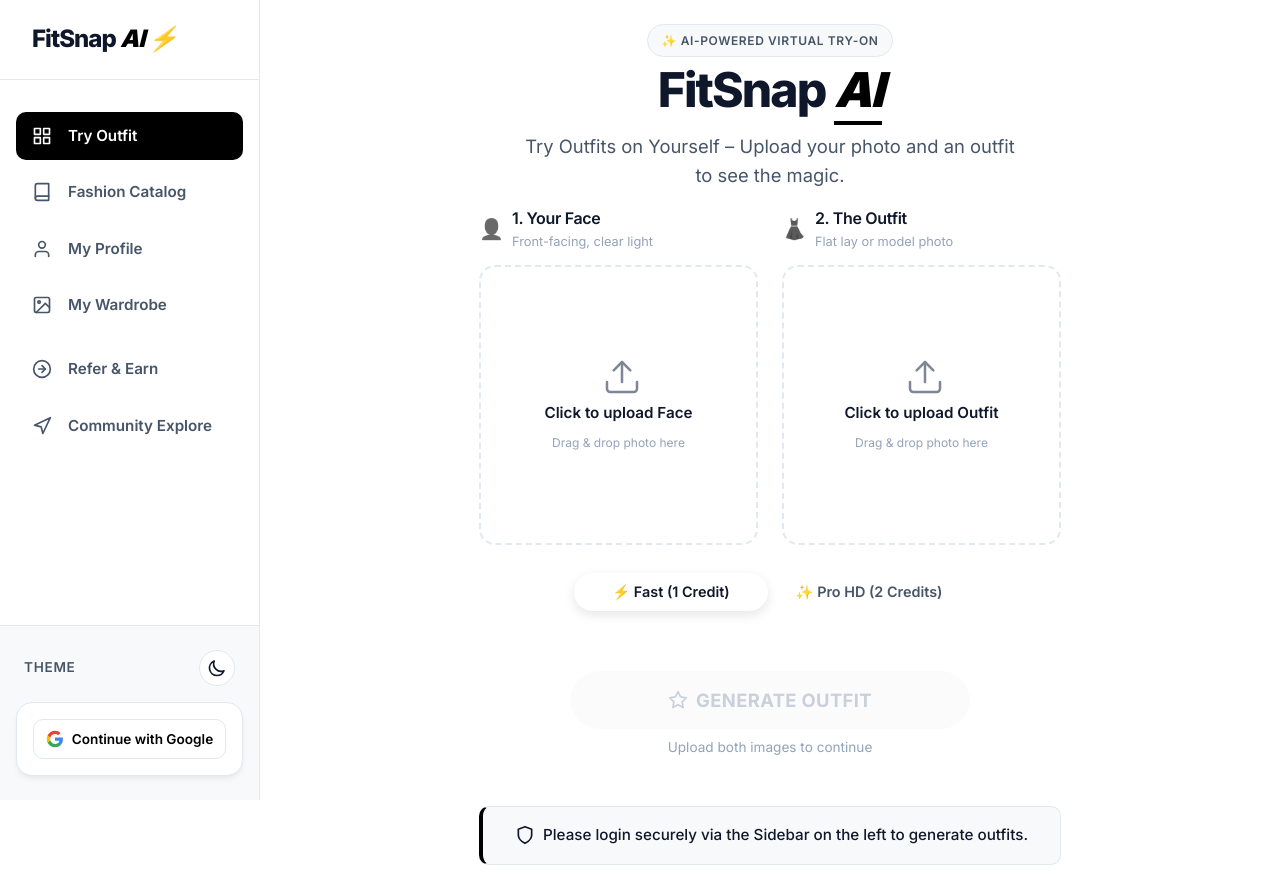
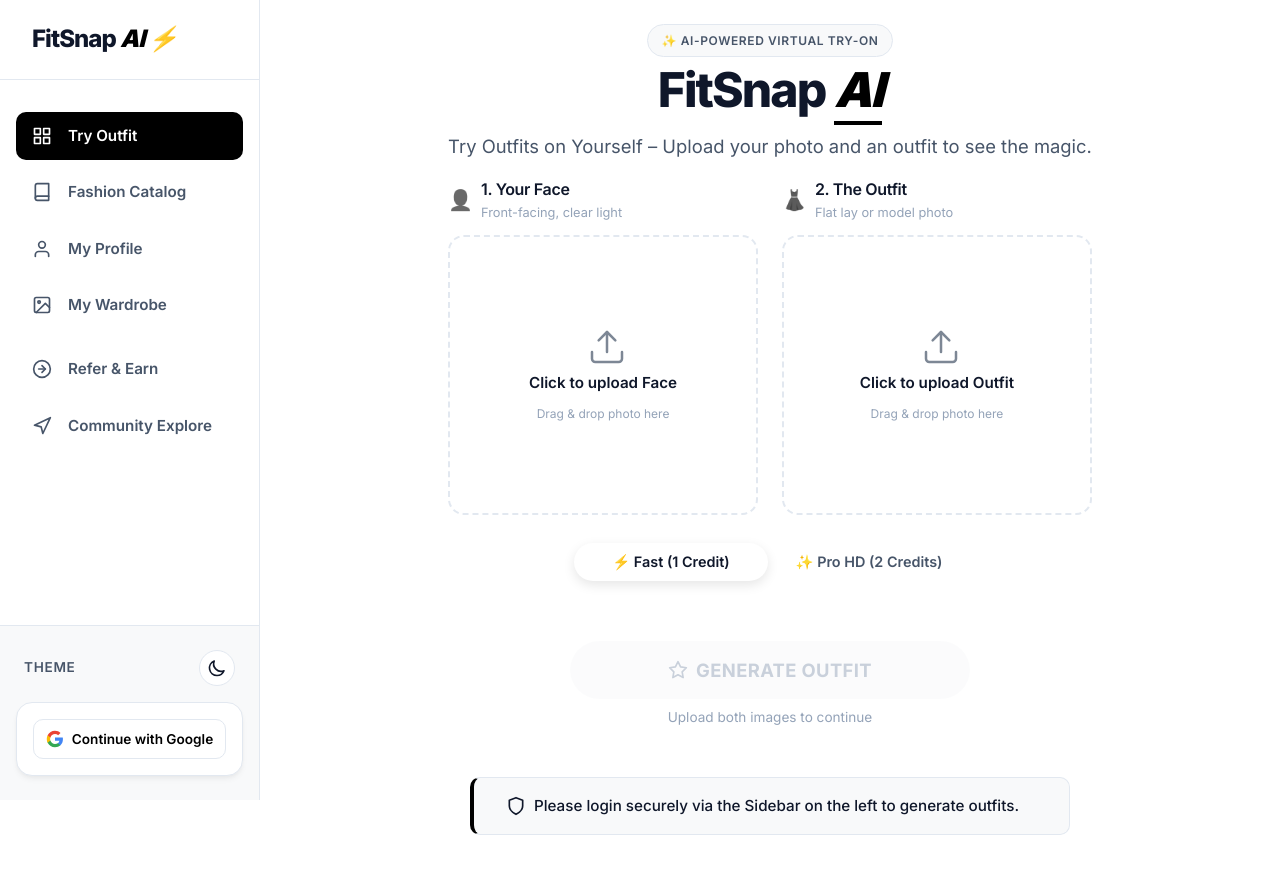
Before and after one commit to DEV-GHILDIYAL/FitSnap-AI, a Next.js app in the folder fitsnap-ai/: page / in a window 1280 px wide. After the commit the page ends 859 px from the top, so only its background shows below. Built offline with nearby package versions, Linux system fonts and the light colour scheme; no server answers.

Commit message:
fix padding

```diff
--- a/fitsnap-ai/src/app/catalog/page.module.css
+++ b/fitsnap-ai/src/app/catalog/page.module.css
@@ -2,7 +2,7 @@
   display: flex;
   flex-direction: column;
   gap: 24px;
-  max-width: 1400px;
+  max-width: 1700px;
   margin: 0 auto;
   padding: 32px 24px;
   min-height: 100vh;
--- a/fitsnap-ai/src/app/explore/page.module.css
+++ b/fitsnap-ai/src/app/explore/page.module.css
@@ -1,6 +1,6 @@
 .container {
   padding: 40px;
-  max-width: 1400px;
+  max-width: 1700px;
   margin: 0 auto;
 }
 
--- a/fitsnap-ai/src/app/page.module.css
+++ b/fitsnap-ai/src/app/page.module.css
@@ -6,7 +6,7 @@
   flex-direction: column;
   align-items: center;
   gap: 16px;
-  max-width: 1000px;
+  max-width: 1400px;
   margin: 0 auto;
   padding: 24px 16px;
   min-height: 100vh;
@@ -57,7 +57,7 @@
 .subtitle {
   font-size: clamp(1rem, 2vw, 1.15rem);
   color: var(--text-secondary);
-  max-width: 500px;
+  max-width: 800px;
   line-height: 1.6;
   margin-top: var(--space-sm);
 }
--- a/fitsnap-ai/src/app/profile/page.module.css
+++ b/fitsnap-ai/src/app/profile/page.module.css
@@ -1,6 +1,6 @@
 .container {
   padding: 40px;
-  max-width: 1200px;
+  max-width: 1500px;
   margin: 0 auto;
 }
 
--- a/fitsnap-ai/src/app/rewards/page.module.css
+++ b/fitsnap-ai/src/app/rewards/page.module.css
@@ -1,6 +1,6 @@
 .container {
   padding: 40px;
-  max-width: 1000px;
+  max-width: 1300px;
   margin: 0 auto;
 }
 
--- a/fitsnap-ai/src/app/wardrobe/page.module.css
+++ b/fitsnap-ai/src/app/wardrobe/page.module.css
@@ -1,6 +1,6 @@
 .container {
   padding: 24px 20px;
-  max-width: 1400px;
+  max-width: 1700px;
   margin: 0 auto;
 }
 
```
